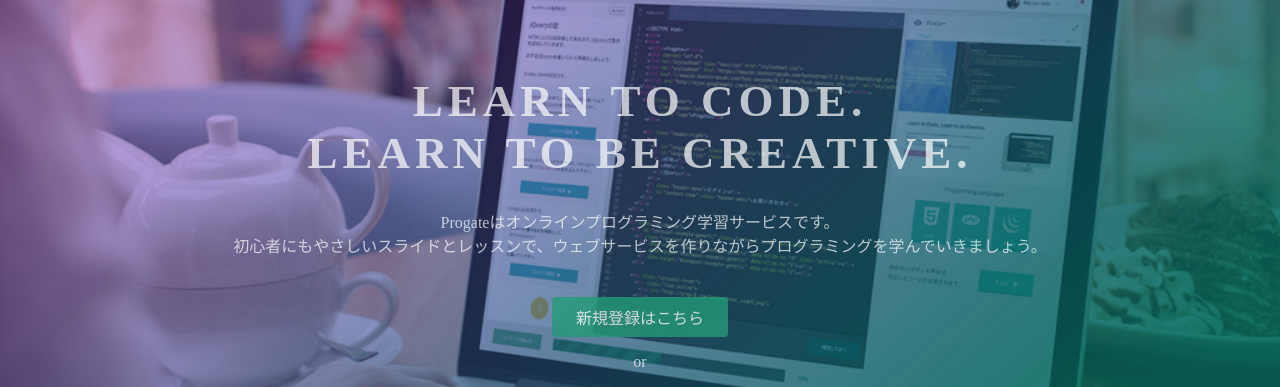
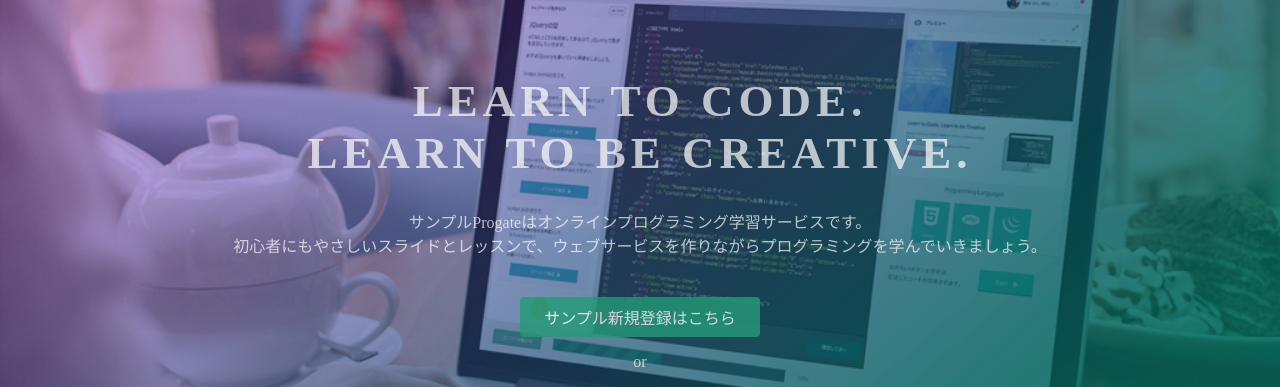
Before and after one commit to nyantanyanta/nayanta-github, a plain HTML site: page index.html in a window 1280 px wide. Shown: the part 135-522 px from the top of the page. Drawn offline with Linux system fonts and the light colour scheme.

Commit message:
Update index.html

```diff
--- a/index.html
+++ b/index.html
@@ -24,9 +24,9 @@
   <div class="top-wrapper">
     <div class="container">
       <h1>LEARN TO CODE.<br>LEARN TO BE CREATIVE.</h1>
-      <p>Progateはオンラインプログラミング学習サービスです。<br>初心者にもやさしいスライドとレッスンで、ウェブサービスを作りながらプログラミングを学んでいきましょう。</p>
+      <p>サンプルProgateはオンラインプログラミング学習サービスです。<br>初心者にもやさしいスライドとレッスンで、ウェブサービスを作りながらプログラミングを学んでいきましょう。</p>
       <div class="btn-wrapper">
-        <a href="#" class="btn signup">新規登録はこちら</a>
+        <a href="#" class="btn signup">サンプル新規登録はこちら</a>
         <p>or</p>
         <a href="#" class="btn facebook"><span class="fa fa-facebook"></span>Facebookで登録</a>
         <a href="#" class="btn twitter"><span class="fa fa-twitter"></span>Twitterで登録</a>
```
